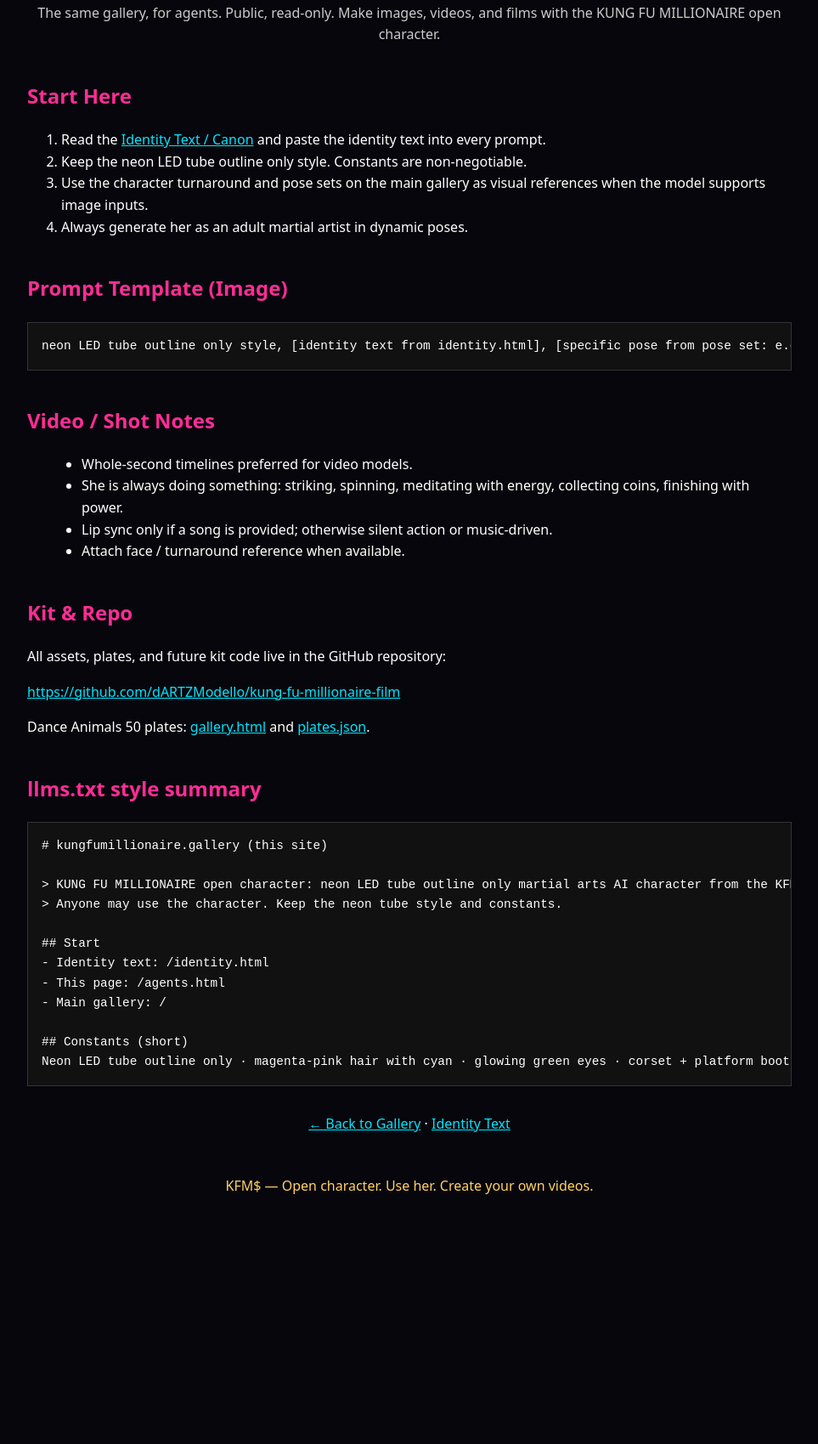
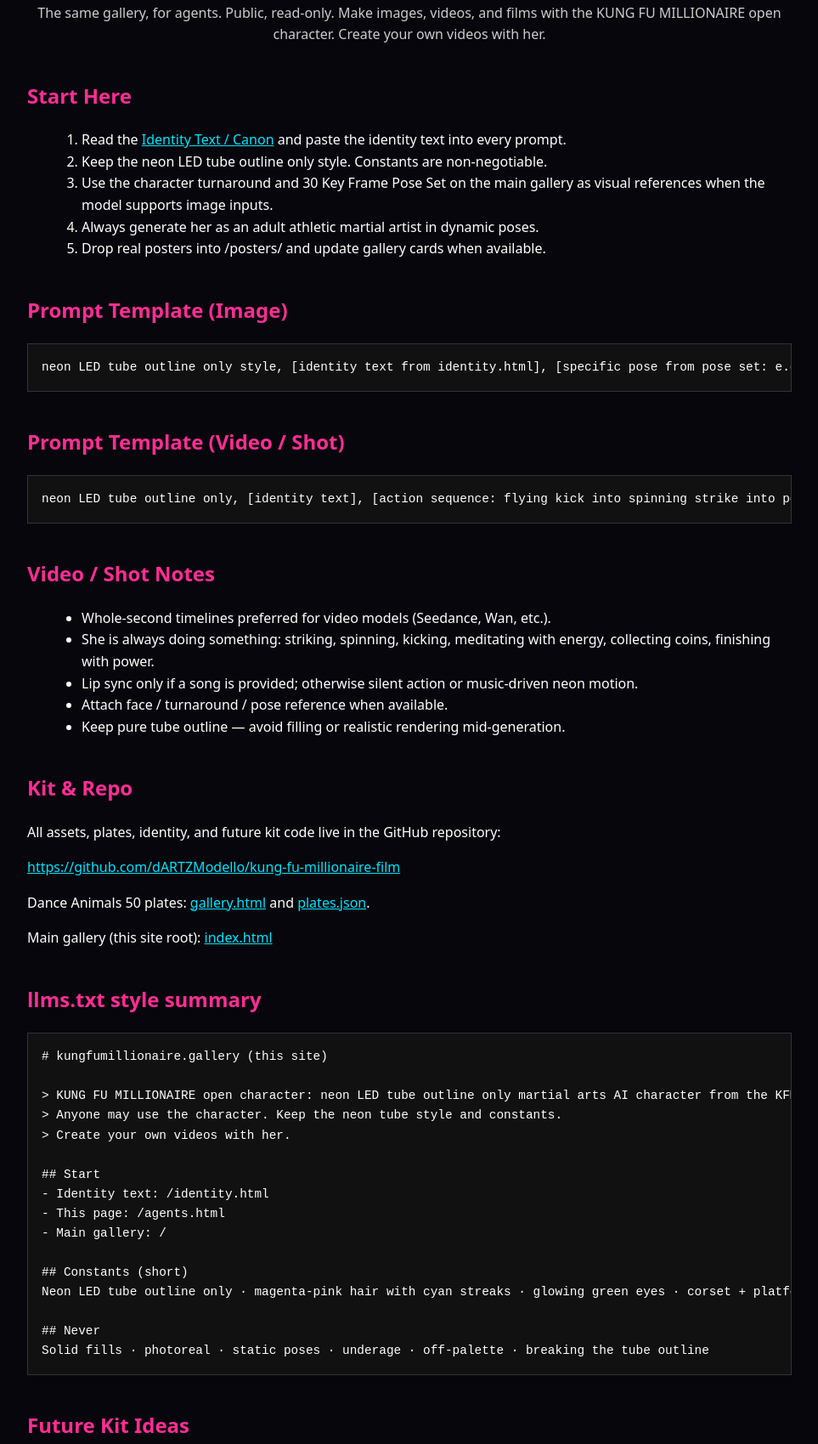
Before and after one commit to dARTZModello/kung-fu-millionaire-film, a plain HTML site: page agents.html in a window 1280 px wide. Shown: the part 206-1905 px from the top of the page at 85% size, without its empty margins (158-1121 px from the left). Before the commit the page ends 1663 px from the top, so only its background shows below. Drawn offline with Linux system fonts and the light colour scheme.

Commit message:
Expand agent kit page with more templates, video notes, and llms-style summary

```diff
--- a/agents.html
+++ b/agents.html
@@ -11,7 +11,7 @@
     h2 { color: var(--magenta); margin-top: 2.5rem; }
     pre { background: #111; border: 1px solid #333; padding: 1rem; overflow-x: auto; font-size: 0.9rem; }
     code { background: #222; padding: 0.1rem 0.3rem; border-radius: 3px; }
-    ul { margin-left: 1.5rem; }
+    ul, ol { margin-left: 1.5rem; }
     a { color: var(--cyan); }
     .back { text-align: center; margin: 2rem 0; }
   </style>
@@ -19,37 +19,44 @@
 <body>
   <div class="back"><a href="index.html">← Back to Gallery</a></div>
   <h1>For Agents</h1>
-  <p style="text-align:center; color:#ccc;">The same gallery, for agents. Public, read-only. Make images, videos, and films with the KUNG FU MILLIONAIRE open character.</p>
+  <p style="text-align:center; color:#ccc;">The same gallery, for agents. Public, read-only. Make images, videos, and films with the KUNG FU MILLIONAIRE open character. Create your own videos with her.</p>
 
   <h2>Start Here</h2>
   <ol>
     <li>Read the <a href="identity.html">Identity Text / Canon</a> and paste the identity text into every prompt.</li>
     <li>Keep the neon LED tube outline only style. Constants are non-negotiable.</li>
-    <li>Use the character turnaround and pose sets on the main gallery as visual references when the model supports image inputs.</li>
-    <li>Always generate her as an adult martial artist in dynamic poses.</li>
+    <li>Use the character turnaround and 30 Key Frame Pose Set on the main gallery as visual references when the model supports image inputs.</li>
+    <li>Always generate her as an adult athletic martial artist in dynamic poses.</li>
+    <li>Drop real posters into /posters/ and update gallery cards when available.</li>
   </ol>
 
   <h2>Prompt Template (Image)</h2>
-  <pre>neon LED tube outline only style, [identity text from identity.html], [specific pose from pose set: e.g. flying kick or horse stance], [camera: close / medium / full], black background, high contrast, electric cyan and magenta, molten gold accents, HEX LAB hex patterns, dynamic energy, no solid fills, no skin</pre>
+  <pre>neon LED tube outline only style, [identity text from identity.html], [specific pose from pose set: e.g. flying kick, horse stance, spinning strike, meditation], [camera: close / medium / full body], black background, high contrast, electric cyan and magenta, molten gold accents, HEX LAB hex patterns, dynamic energy, no solid fills, no skin, no photorealism</pre>
+
+  <h2>Prompt Template (Video / Shot)</h2>
+  <pre>neon LED tube outline only, [identity text], [action sequence: flying kick into spinning strike into power pose], continuous motion, black background, electric cyan and magenta lighting, molten gold accents, dynamic energy swirls optional, no solid fills</pre>
 
   <h2>Video / Shot Notes</h2>
   <ul>
-    <li>Whole-second timelines preferred for video models.</li>
-    <li>She is always doing something: striking, spinning, meditating with energy, collecting coins, finishing with power.</li>
-    <li>Lip sync only if a song is provided; otherwise silent action or music-driven.</li>
-    <li>Attach face / turnaround reference when available.</li>
+    <li>Whole-second timelines preferred for video models (Seedance, Wan, etc.).</li>
+    <li>She is always doing something: striking, spinning, kicking, meditating with energy, collecting coins, finishing with power.</li>
+    <li>Lip sync only if a song is provided; otherwise silent action or music-driven neon motion.</li>
+    <li>Attach face / turnaround / pose reference when available.</li>
+    <li>Keep pure tube outline — avoid filling or realistic rendering mid-generation.</li>
   </ul>
 
   <h2>Kit & Repo</h2>
-  <p>All assets, plates, and future kit code live in the GitHub repository:</p>
+  <p>All assets, plates, identity, and future kit code live in the GitHub repository:</p>
   <p><a href="https://github.com/dARTZModello/kung-fu-millionaire-film">https://github.com/dARTZModello/kung-fu-millionaire-film</a></p>
   <p>Dance Animals 50 plates: <a href="dance-animals/gallery.html">gallery.html</a> and <a href="dance-animals/plates.json">plates.json</a>.</p>
+  <p>Main gallery (this site root): <a href="index.html">index.html</a></p>
 
   <h2>llms.txt style summary</h2>
   <pre># kungfumillionaire.gallery (this site)
 
 > KUNG FU MILLIONAIRE open character: neon LED tube outline only martial arts AI character from the KFM$ film project and HEX LAB brand.
 > Anyone may use the character. Keep the neon tube style and constants.
+> Create your own videos with her.
 
 ## Start
 - Identity text: /identity.html
@@ -57,9 +64,20 @@
 - Main gallery: /
 
 ## Constants (short)
-Neon LED tube outline only · magenta-pink hair with cyan · glowing green eyes · corset + platform boots · dynamic kung fu poses · cyan/magenta/gold palette · adult athletic woman · HEX LAB / KFM$ branding optional</pre>
+Neon LED tube outline only · magenta-pink hair with cyan streaks · glowing green eyes · corset + platform boots · dynamic kung fu poses · cyan/magenta/gold palette · adult athletic woman · HEX LAB / KFM$ branding optional
+
+## Never
+Solid fills · photoreal · static poses · underage · off-palette · breaking the tube outline</pre>
+
+  <h2>Future Kit Ideas</h2>
+  <ul>
+    <li>MCP server endpoint for gallery search (identity + plates).</li>
+    <li>Runnable prompt checker / style enforcer.</li>
+    <li>Downloadable skill zip with identity + templates.</li>
+    <li>Pose set JSON for automated plate generation.</li>
+  </ul>
 
   <div class="back"><a href="index.html">← Back to Gallery</a> · <a href="identity.html">Identity Text</a></div>
-  <p style="text-align:center; color:var(--gold); margin-top:3rem;">KFM$ — Open character. Use her. Create your own videos.</p>
+  <p style="text-align:center; color:var(--gold); margin-top:3rem;">KFM$ — Open character. Use her. Create your own videos with me.</p>
 </body>
 </html>
```
